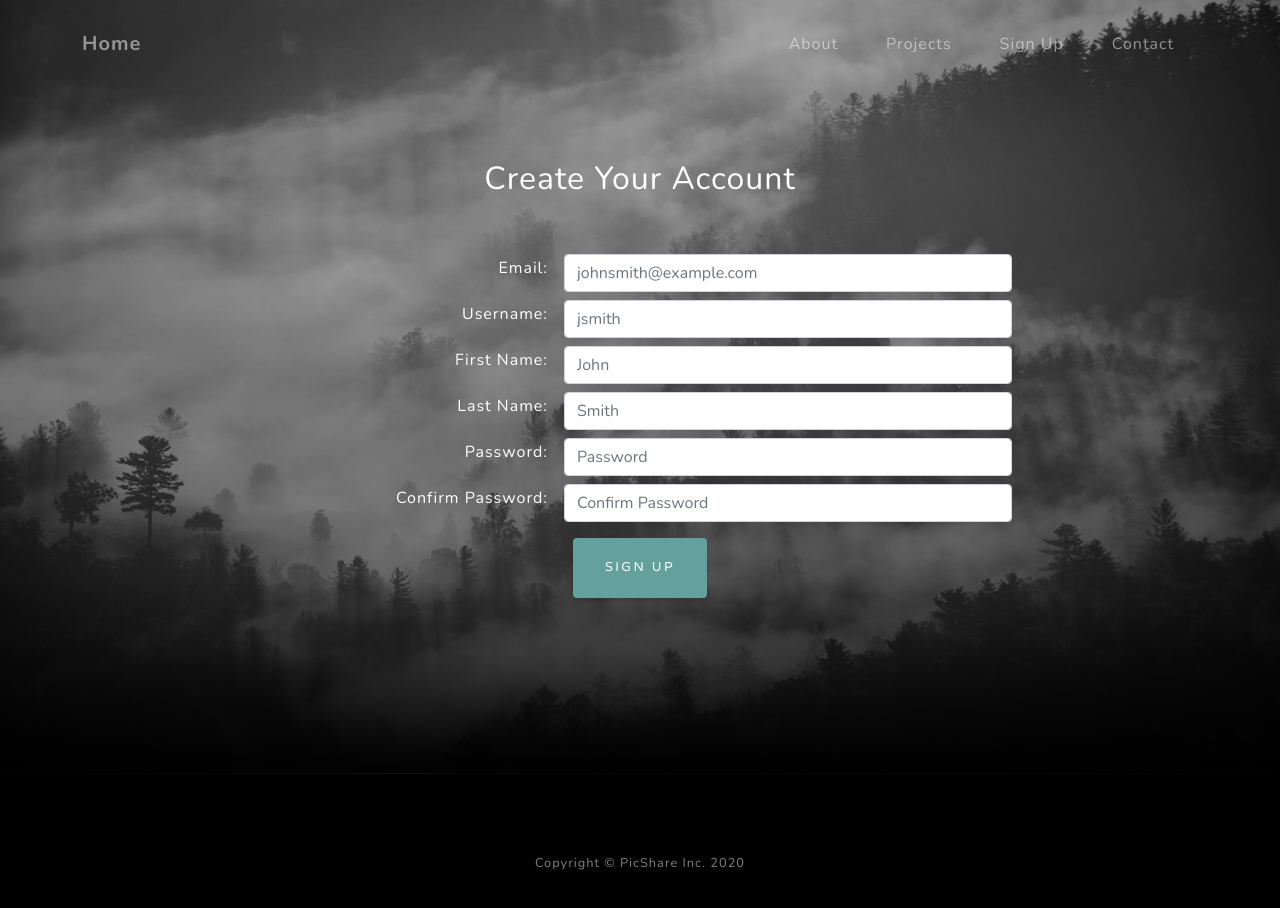
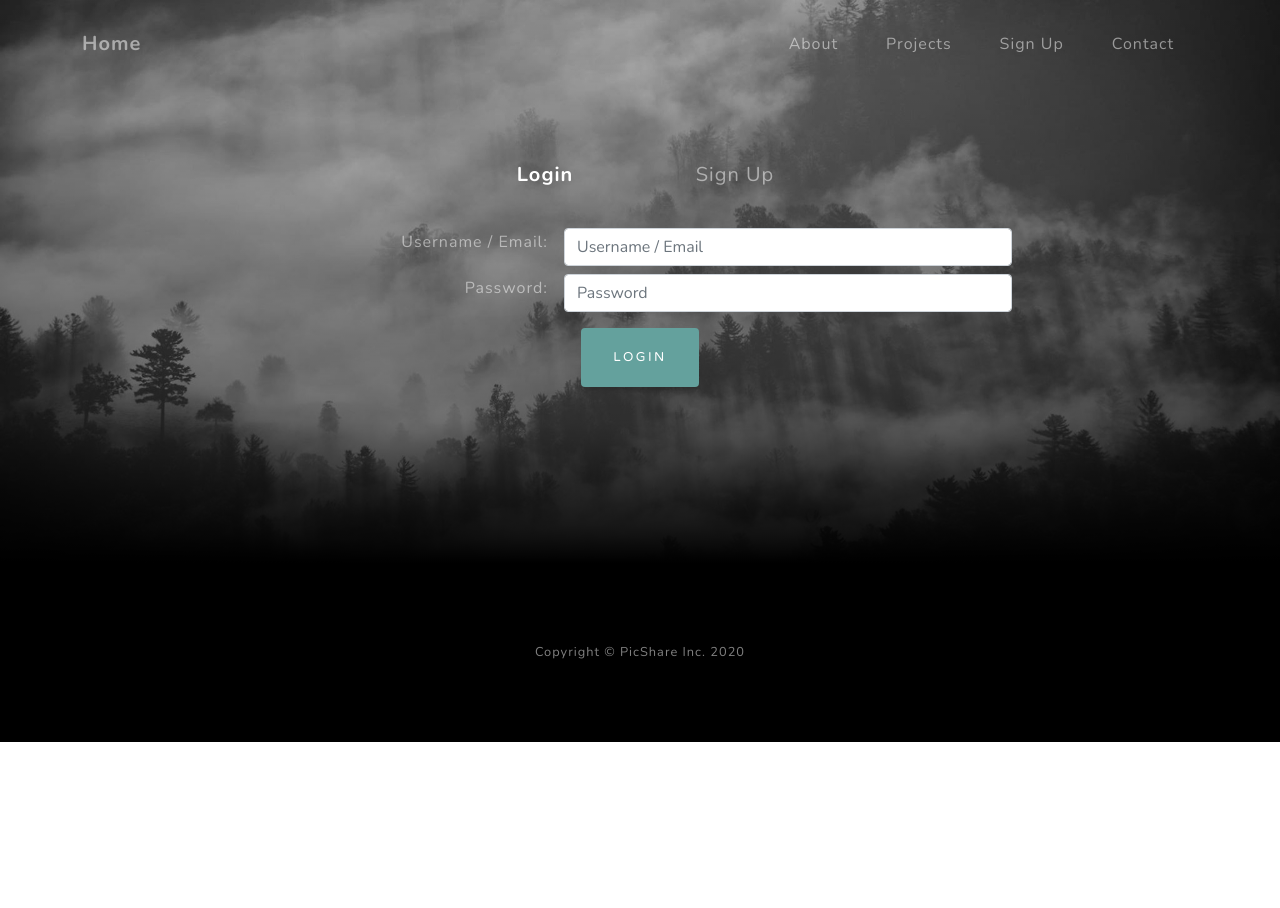
Before and after one commit to alex-zmo/picshare_webfront, a website: page static/signup.html in a window 1280 px wide. After the commit the page ends 800 px from the top, so only its background shows below. Drawn offline with nearby package versions, Linux system fonts and the light colour scheme.

Commit message:
Created Login Page

```diff
--- a/static/js/scripts.js
+++ b/static/js/scripts.js
@@ -3,6 +3,7 @@
     * Copyright 2013-2020 Start Bootstrap
     * Licensed under MIT (https://github.com/StartBootstrap/startbootstrap-grayscale/blob/master/LICENSE)
     */
+
     (function ($) {
     "use strict"; // Start of use strict
 
@@ -58,6 +59,7 @@
 
 const nav = (page) => window.location.replace(page === '' ? '/' : '/' + page + '.html');
 
+let urlHost = "http://localhost:8081";
 
 async function signup() {
     //Username, Password, First Name, Last Name, Email -> sign in via Email/User
@@ -95,9 +97,8 @@ async function signup() {
     };
 
     let hashedPassword = await sha256(password);
-    console.log(hashedPassword);
 
-    let url = "localhost:8081/signup?";
+    let url = urlHost + "/signup/?";
     url += "username=" + username + "&";
     url += "email=" + email + "&";
     url += "first_name=" + firstName + "&";
@@ -108,6 +109,32 @@ async function signup() {
     xhttp.open("GET", url);
     xhttp.send();
 }
+
+async function login() {
+    //Username, Password, First Name, Last Name, Email -> sign in via Email/User
+    let usernameEmail = document.getElementById('userNameLogin').value;
+    let passwordLogin = document.getElementById('passwordLogin').value;
+
+    let xhttp = new XMLHttpRequest();
+    xhttp.onreadystatechange = function() {
+        if (xhttp.readyState === 4) {
+            if (xhttp.status === 200) {
+                alert(xhttp.responseText);
+            } else if (xhttp.status === 401) {
+                alert(xhttp.responseText);
+            }
+        }
+    };
+
+    let hashedPassword = await sha256(passwordLogin);
+    let url = urlHost + "/login/?";
+    url += "usernameEmail=" + usernameEmail + "&";
+    url += "password=" + hashedPassword;
+
+    xhttp.open("GET", url);
+    xhttp.send();
+}
+
 
 function validateEmail(email) {
     const re = /^(([^<>()\[\]\\.,;:\s@"]+(\.[^<>()\[\]\\.,;:\s@"]+)*)|(".+"))@((\[[0-9]{1,3}\.[0-9]{1,3}\.[0-9]{1,3}\.[0-9]{1,3}\])|(([a-zA-Z\-0-9]+\.)+[a-zA-Z]{2,}))$/;
@@ -132,3 +159,22 @@ async function sha256(message) {
     // convert bytes to hex string
     return  hashArray.map(b => ('00' + b.toString(16)).slice(-2)).join('');
 }
+
+function displayLogin() {
+    document.getElementById("login-on").style["display"] = "initial";
+    document.getElementById("signup-on").style["display"] = "none";
+    document.getElementById("login-button").style["font-weight"] = "bold";
+    document.getElementById("login-button").style["color"] = "#fff";
+    document.getElementById("signup-button").style["font-weight"] = "normal";
+    document.getElementById("signup-button").style["color"] = "rgba(255, 255, 255, 0.5)";
+
+}
+
+function displaySignUp() {
+    document.getElementById("signup-on").style["display"] = "initial";
+    document.getElementById("login-on").style["display"] = "none";
+    document.getElementById("signup-button").style["font-weight"] = "bold";
+    document.getElementById("signup-button").style["color"] = "#fff";
+    document.getElementById("login-button").style["font-weight"] = "normal";
+    document.getElementById("login-button").style["color"] = "rgba(255, 255, 255, 0.5)";
+}
--- a/static/signup.html
+++ b/static/signup.html
@@ -15,7 +15,7 @@
     <!-- Core theme CSS (includes Bootstrap)-->
     <link href="css/styles.css" rel="stylesheet" />
 </head>
-<body id="page-top">
+<body id="page-top" onload="displayLogin()">
 <!-- Navigation-->
 <nav class="navbar navbar-expand-lg navbar-light fixed-top" id="mainNav">
     <div class="container">
@@ -30,42 +30,68 @@
                 <li class="nav-item"><a class="nav-link js-scroll-trigger" onclick="nav('projects')">Projects</a></li>
                 <li class="nav-item"><a class="nav-link js-scroll-trigger" onclick="nav('signup')">Sign Up</a></li>
                 <li class="nav-item"><a class="nav-link js-scroll-trigger" onclick="nav('contact')">Contact</a></li>
-
             </ul>
         </div>
     </div>
 </nav>
+
 <!-- Signup-->
 <section class="signup-section" id="signup">
     <div class="container">
+        <div class="row" style="margin-bottom: 30px">
+            <div class="col-sm-4 col-md-4 col-lg-4"></div>
+            <div class="col-sm-2 col-md-2 col-lg-2 hover-faint" style="text-align: center">
+                <a style="font-size: 20px" onclick="displayLogin()" id="login-button">
+                    Login
+                </a>
+            </div>
+            <div class="col-sm-2 col-md-2 col-lg-2 hover-faint" style="text-align: center">
+                <a style="font-size: 20px" onclick="displaySignUp()" id="signup-button">
+                    Sign Up
+                </a>
+            </div>
+        </div>
         <div class="row">
-            <div class="col-md-10 col-lg-8 mx-auto text-center">
-                <h2 class="text-white mb-5">Create Your Account</h2>
+            <div class="col-md-10 col-lg-8 mx-auto text-center" id="signup-on">
+<!--                <h2 class="text-white mb-5">Create Your Account</h2>-->
                 <div class="row">
-                    <div class="signup-label text-white"> Email:    </div>
-                    <input class="form-control flex-fill mr-0 mr-sm-2 mb-3 mb-sm-0 sign-up-input" id="inputEmail" type="email" placeholder="johnsmith@example.com" />
+                    <div class="signup-label text-off-white"> Email:    </div>
+                    <input class="form-control flex-fill mr-0 mr-sm-2 mb-3 mb-sm-0 sign-up-input" id="inputEmail" type="email" placeholder="Email" />
                 </div>
                 <div class="row">
-                    <div class="signup-label text-white"> Username:    </div>
-                    <input class="form-control flex-fill mr-0 mr-sm-2 mb-3 mb-sm-0 sign-up-input" id="userName" type="input" placeholder="jsmith" />
+                    <div class="signup-label text-off-white"> Username:    </div>
+                    <input class="form-control flex-fill mr-0 mr-sm-2 mb-3 mb-sm-0 sign-up-input" id="userName" type="input" placeholder="Username" />
                 </div>
                 <div class="row">
-                    <div class="signup-label text-white"> First Name: </div>
-                    <input class="form-control flex-fill mr-0 mr-sm-2 mb-3 mb-sm-0 sign-up-input" id="firstName" type="input" placeholder="John" />
+                    <div class="signup-label text-off-white"> First Name: </div>
+                    <input class="form-control flex-fill mr-0 mr-sm-2 mb-3 mb-sm-0 sign-up-input" id="firstName" type="input" placeholder="First Name" />
                 </div>
                 <div class="row">
-                    <div class="signup-label text-white"> Last Name: </div>
-                    <input class="form-control flex-fill mr-0 mr-sm-2 mb-3 mb-sm-0 sign-up-input" id="lastName" type="input" placeholder="Smith" />
+                    <div class="signup-label text-off-white"> Last Name: </div>
+                    <input class="form-control flex-fill mr-0 mr-sm-2 mb-3 mb-sm-0 sign-up-input" id="lastName" type="input" placeholder="Last Name" />
                 </div>
                 <div class="row">
-                    <div class="signup-label text-white"> Password: </div>
+                    <div class="signup-label text-off-white"> Password: </div>
                     <input class="form-control flex-fill mr-0 mr-sm-2 mb-3 mb-sm-0 sign-up-input" id="password" type="password" placeholder="Password" />
                 </div>
                 <div class="row">
-                    <div class="signup-label text-white"> Confirm Password: </div>
+                    <div class="signup-label text-off-white"> Confirm Password: </div>
                     <input class="form-control flex-fill mr-0 mr-sm-2 mb-3 mb-sm-0 sign-up-input" id="confirmPassword" type="password" placeholder="Confirm Password" />
                 </div>
                 <button class="btn btn-primary mx-auto form-submit" onclick="signup()">Sign Up</button>
+            </div>
+<!--            Login-->
+            <div class="col-md-10 col-lg-8 mx-auto text-center" id="login-on">
+                <!--                <h2 class="text-off-white mb-5">Create Your Account</h2>-->
+                <div class="row">
+                    <div class="signup-label text-off-white"> Username / Email:    </div>
+                    <input class="form-control flex-fill mr-0 mr-sm-2 mb-3 mb-sm-0 sign-up-input" id="userNameLogin" type="input" placeholder="Username / Email" />
+                </div>
+                <div class="row">
+                    <div class="signup-label text-off-white"> Password: </div>
+                    <input class="form-control flex-fill mr-0 mr-sm-2 mb-3 mb-sm-0 sign-up-input" id="passwordLogin" type="password" placeholder="Password" />
+                </div>
+                <button class="btn btn-primary mx-auto form-submit" onclick="login()">Login</button>
             </div>
         </div>
     </div>
```
Also changed, not shown: static/css/styles.css.
